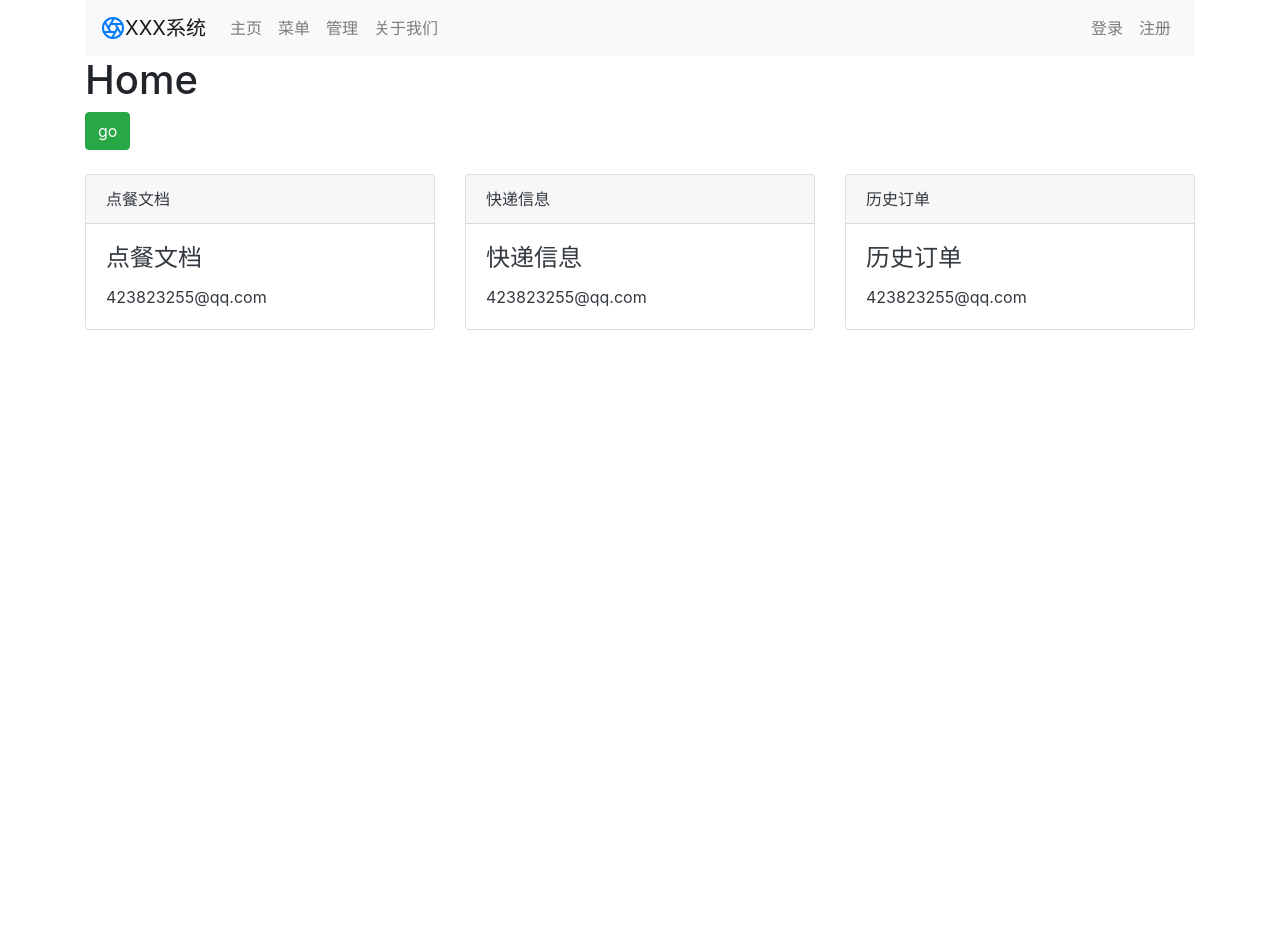
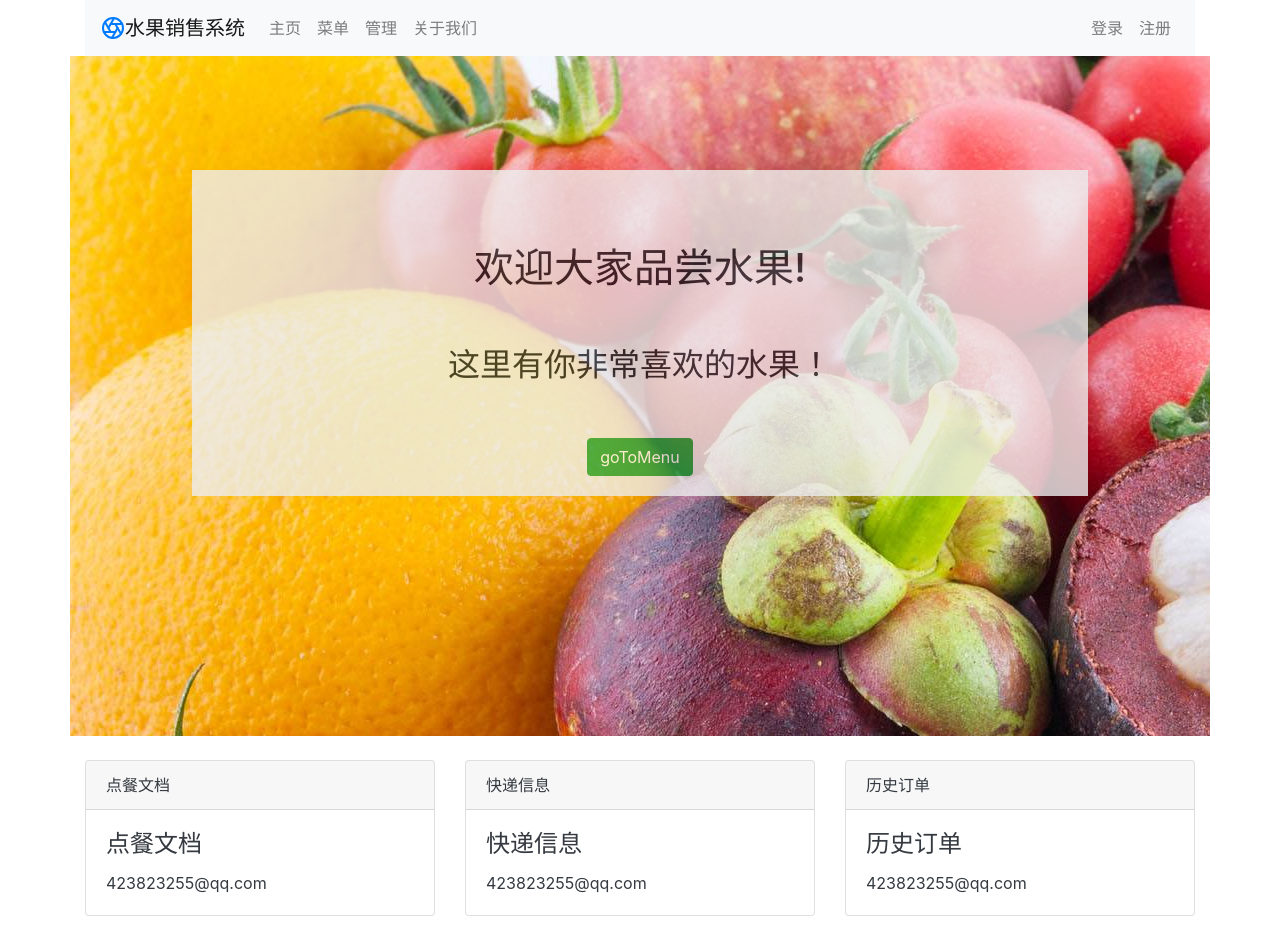
Before and after one commit to flowerhuatong/vue-webpack, a Vue app: page / in a window 1280 px wide. Before the commit the page ends 800 px from the top, so only its background shows below. Built offline with nearby package versions, Linux system fonts and the light colour scheme.

Commit message:
路由控制滚动行为

```diff
--- a/src/components/Header.vue
+++ b/src/components/Header.vue
@@ -4,7 +4,7 @@
       <a class="py-2" href="#">
         <svg xmlns="http://www.w3.org/2000/svg" width="24" height="24" viewBox="0 0 24 24" fill="none" stroke="currentColor" stroke-width="2" stroke-linecap="round" stroke-linejoin="round" class="d-block mx-auto"><circle cx="12" cy="12" r="10"></circle><line x1="14.31" y1="8" x2="20.05" y2="17.94"></line><line x1="9.69" y1="8" x2="21.17" y2="8"></line><line x1="7.38" y1="12" x2="13.12" y2="2.06"></line><line x1="9.69" y1="16" x2="3.95" y2="6.06"></line><line x1="14.31" y1="16" x2="2.83" y2="16"></line><line x1="16.62" y1="12" x2="10.88" y2="21.94"></line></svg>
       </a>
-      <router-link to="/" class="navbar-brand">XXX系统</router-link>
+      <router-link to="/" class="navbar-brand">水果销售系统</router-link>
       <ul class="navbar-nav mr-auto">
         <li v-for="(item, index) in homeList" :key="index">
           <router-link :to="item.router" class="nav-link">{{item.name}}</router-link>
--- a/src/components/Home.vue
+++ b/src/components/Home.vue
@@ -1,9 +1,12 @@
 <template>
-  <div>
-    <h1>Home</h1>
-    <button @click="goToMenu" class="btn btn-success">
-      go
-    </button>
+  <div class="row">
+    <div id="home" class="col-sm-12 text-center">
+      <div class="backround">
+        <h1>欢迎大家品尝水果!</h1>
+        <h2>这里有你非常喜欢的水果！</h2>
+        <button @click="goToMenu" class="btn btn-success">goToMenu</button>
+      </div>
+    </div>
   </div>
 </template>
 <script>
@@ -19,5 +22,19 @@
   };
 </script>
 <style>
-
+#home{
+  background:url('../../src/assets/sg.jpg') no-repeat;
+  height: 85vh;
+  padding: 10%;
+}
+h1,h2{
+  margin: 6%;
+}
+.backround{
+  background: #eee;
+  opacity: 0.8;
+  max-width: 70vw;
+  margin: 0 auto;
+  padding: 20px 0;
+}
 </style>
--- a/src/router/index.js
+++ b/src/router/index.js
@@ -103,7 +103,25 @@ let router =  new Router({
       redirect:'/'//让它跳转的路由
     }
   ],
-  mode:"history"
+  mode:"history",
+  scrollBehavior (to, from, savedPosition) {
+    // return 期望滚动到哪个的位置
+    // return{
+    //   x:0,
+    //   y:100
+    // }
+    // return{
+    //   selector:'.btn',
+    // }
+    // if(savedPosition){//浏览器前进后退的时候才会触发
+    //   return savedPosition
+    // }else{
+    //   return{
+    //     x:0,
+    //     y:0
+    //   }
+    // }
+  }
 })
 //全局守卫
 // router.beforeEach((to,from,next)=>{
```
Also changed, not shown: src/assets/sg.jpg (added).
